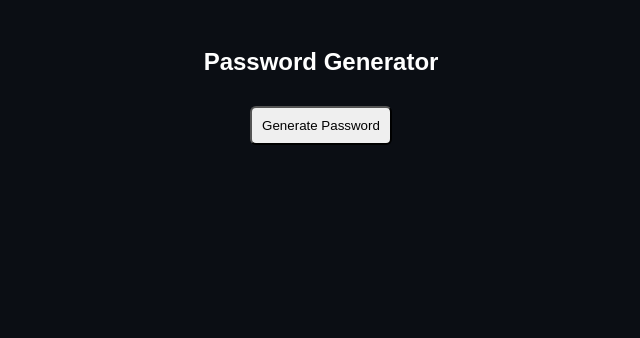
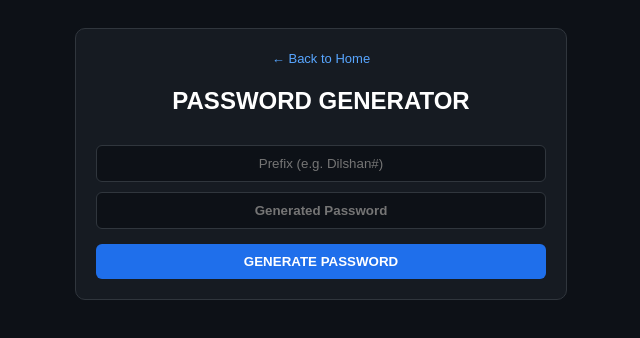
Before and after one commit to chamidudilshan6767-bit/Dilshan-All-In-One-1, a website: page public/password-generator.html in a window 1280 px wide. Shown: the whole page, without its empty margins (319-959 px from the left). Drawn offline with Linux system fonts and the light colour scheme.

Commit message:
Update password-generator.html

```diff
--- a/public/password-generator.html
+++ b/public/password-generator.html
@@ -2,25 +2,34 @@
 <html lang="en">
 <head>
     <meta charset="UTF-8">
+    <meta name="viewport" content="width=device-width, initial-scale=1.0">
     <title>Password Generator</title>
     <style>
-        body { font-family: sans-serif; background: #0b0e14; color: white; padding: 20px; text-align: center; }
-        input, button { padding: 10px; margin: 10px; border-radius: 6px; }
+        body { font-family: sans-serif; background: #0d1117; color: #c9d1d9; padding: 20px 15px; display: flex; justify-content: center; }
+        .box { background: #161b22; border: 1px solid #30363d; border-radius: 10px; padding: 20px; width: 100%; max-width: 450px; text-align: center; }
+        a { color: #58a6ff; text-decoration: none; font-size: 13px; }
+        input { width: 100%; padding: 10px; margin-top: 10px; border-radius: 6px; border: 1px solid #30363d; background: #0d1117; color: white; box-sizing: border-box; text-align: center; }
+        button { width: 100%; padding: 10px; margin-top: 15px; background: #1f6feb; color: white; border: none; border-radius: 6px; font-weight: bold; cursor: pointer; }
     </style>
 </head>
 <body>
-    <h2>Password Generator</h2>
-    <button onclick="genPass()">Generate Password</button>
-    <h3 id="passOut"></h3>
+    <div class="box">
+        <a href="index.html">← Back to Home</a>
+        <h2 style="color:#fff;">PASSWORD GENERATOR</h2>
+        <input type="text" id="prefix" placeholder="Prefix (e.g. Dilshan#)">
+        <input type="text" id="passResult" placeholder="Generated Password" readonly style="color:#58a6ff; font-weight:bold;">
+        <button onclick="genPass()">GENERATE PASSWORD</button>
+    </div>
 
     <script>
         function genPass() {
+            const prefix = document.getElementById('prefix').value;
             const chars = "ABCDEFGHIJKLMNOPQRSTUVWXYZabcdefghijklmnopqrstuvwxyz0123456789!@#$%^&*()";
             let res = "";
-            for (let i = 0; i < 14; i++) {
+            for (let i = 0; i < 10; i++) {
                 res += chars.charAt(Math.floor(Math.random() * chars.length));
             }
-            document.getElementById('passOut').innerText = res;
+            document.getElementById('passResult').value = prefix + res;
         }
     </script>
 </body>
```
